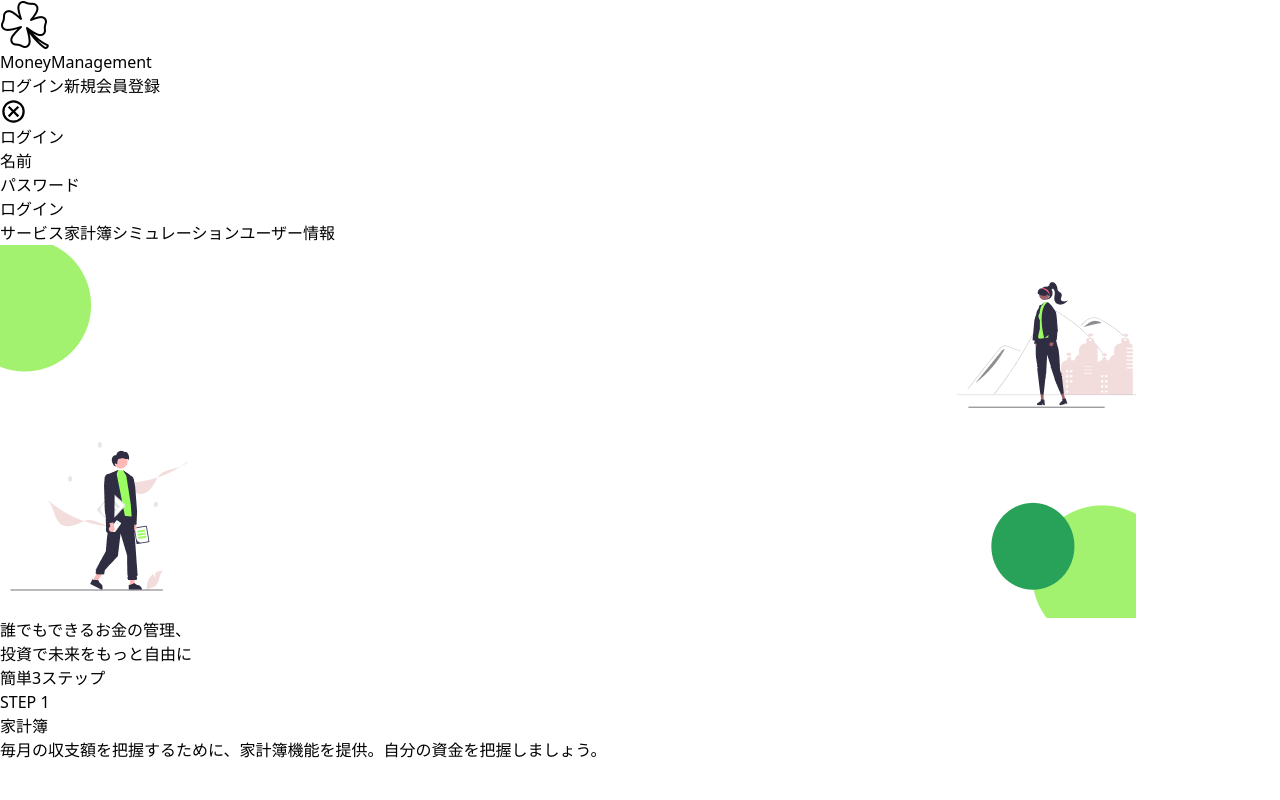
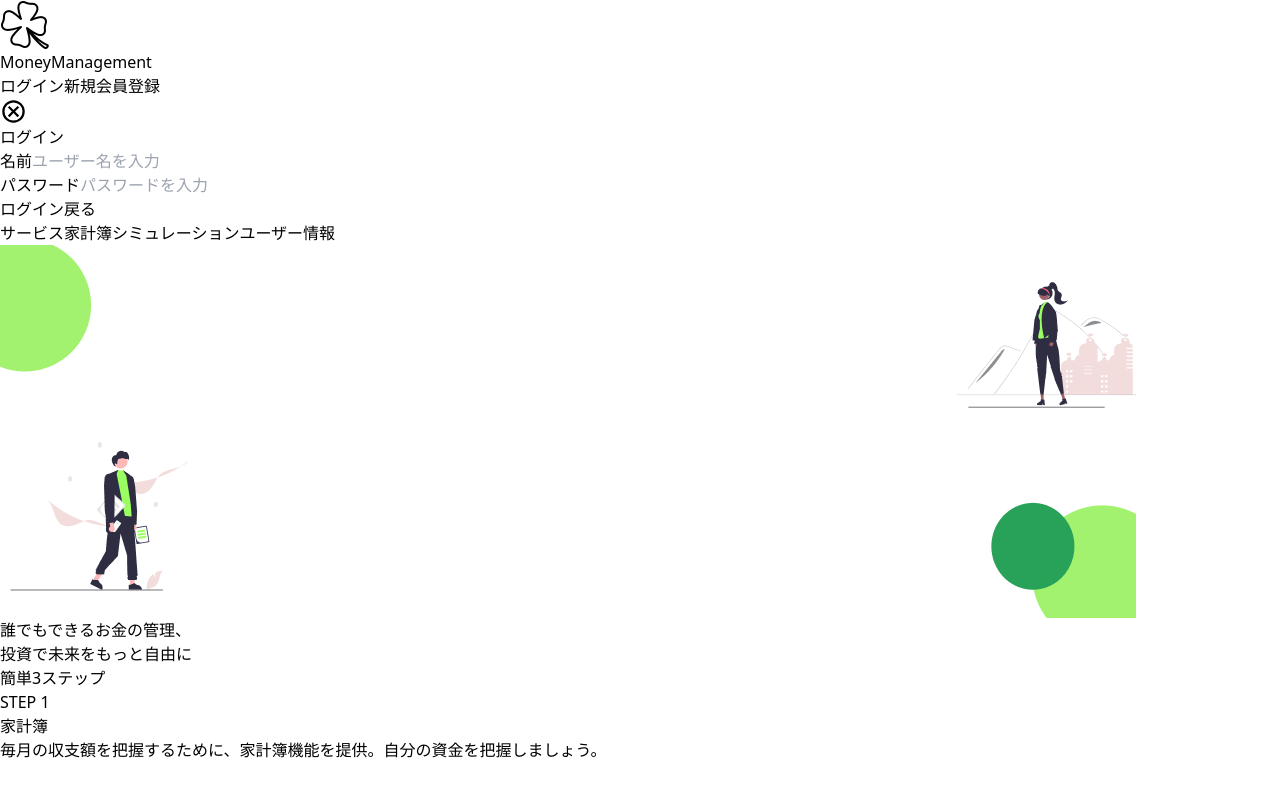
Before and after one commit to poppuko-n/MoneyManagement, a React (Vite) app in the folder my_react_app/: page /#/ in a window 1280 px wide. Both pictures are taken after a click on the button "ログイン". Shown: the top 800 px of the page. Built offline with nearby package versions, Linux system fonts and the light colour scheme.

Commit message:
登録とログイン画面のUIを修正

```diff
--- a/my_react_app/src/SignIn.jsx
+++ b/my_react_app/src/SignIn.jsx
@@ -1,52 +1,61 @@
 import { useState } from 'react';
-import UserApi from './lib/UserApi'
+import UserApi from './lib/UserApi';
 
 const SignIn = ({ onBack }) => {
   const [siginInUser, setSiginInUser] = useState({
     name: "",
     password: "",
-  })
+  });
 
   const handleSignIn = () => {
     UserApi.signUpUser(siginInUser).then(() => {
-      onBack()
-    })
+      onBack();
+    });
   };
 
-  return(
-  <div>
-    <h1 className="text-2xl font-bold mb-6 text-center">ログイン</h1>
+  return (
+    <div className="w-full">
+      <h1 className="text-2xl font-bold mb-6 text-center text-indigo-700">ログイン</h1>
 
-    <div>
-      <label className="block text-sm font-medium text-gray-700">名前</label>
+      <div className="mb-4">
+        <label className="block text-sm font-medium text-gray-700 mb-1">名前</label>
         <input
-        type="string"
-        className="mt-1 block w-full rounded-md border border-gray-300 shadow-sm focus:ring-indigo-500 focus:border-indigo-500 sm:text-sm"
+          type="text"
+          className="w-full px-3 py-2 border border-gray-300 rounded-md shadow-sm focus:outline-none focus:ring-indigo-500 focus:border-indigo-500 sm:text-sm"
           value={siginInUser.name}
           onChange={(e) => setSiginInUser({ ...siginInUser, name: e.target.value })}
+          placeholder="ユーザー名を入力"
         />
       </div>
 
-    <div>
-      <label className="block text-sm font-medium text-gray-700">パスワード</label>
+      <div className="mb-6">
+        <label className="block text-sm font-medium text-gray-700 mb-1">パスワード</label>
         <input
           type="password"
-        className="mt-1 block w-full rounded-md border border-gray-300 shadow-sm focus:ring-indigo-500 focus:border-indigo-500 sm:text-sm"
+          className="w-full px-3 py-2 border border-gray-300 rounded-md shadow-sm focus:outline-none focus:ring-indigo-500 focus:border-indigo-500 sm:text-sm"
           value={siginInUser.password}
           onChange={(e) => setSiginInUser({ ...siginInUser, password: e.target.value })}
+          placeholder="パスワードを入力"
         />
       </div>
 
-    <div className="mt-6 flex justify-end space-x-4">
+      <div className="flex justify-end space-x-4">
         <button
           onClick={handleSignIn}
-        className="bg-indigo-600 text-white px-4 py-2 rounded-md shadow hover:bg-indigo-700 focus:outline-none focus:ring-2 focus:ring-offset-2 focus:ring-indigo-500"
+          className="bg-indigo-600 hover:bg-indigo-700 text-white font-semibold py-2 px-4 rounded-md transition duration-200"
         >
           ログイン
         </button>
+        <button
+          onClick={onBack}
+          className="bg-gray-300 hover:bg-gray-400 text-gray-800 font-semibold py-2 px-4 rounded-md transition duration-200"
+        >
+          戻る
+        </button>
       </div>
+
     </div>
-  )
-}
+  );
+};
 
 export default SignIn;
--- a/my_react_app/src/SignUp.jsx
+++ b/my_react_app/src/SignUp.jsx
@@ -1,53 +1,61 @@
 import { useState } from 'react';
-import UserApi from './lib/UserApi'
+import UserApi from './lib/UserApi';
 
 const SignUp = ({ onBack }) => {
   const [createUser, setCreateUser] = useState({
     name: "",
     password: "",
     password_confirmation: null
-  })
+  });
 
   const handleCreate = () => {
     UserApi.createUser(createUser).then(() => {
-      onBack()
-    })
+      onBack();
+    });
   };
 
-  return(
-  <div>
-    <h1 className="text-2xl font-bold mb-6 text-center">会員登録</h1>
+  return (
+    <div className="w-full">
+      <h1 className="text-2xl font-bold mb-6 text-center text-indigo-700">会員登録</h1>
 
-    <div>
-      <label className="block text-sm font-medium text-gray-700">名前</label>
+      <div className="mb-4">
+        <label className="block text-sm font-medium text-gray-700 mb-1">名前</label>
         <input
-        type="string"
-        className="mt-1 block w-full rounded-md border border-gray-300 shadow-sm focus:ring-indigo-500 focus:border-indigo-500 sm:text-sm"
+          type="text"
+          className="w-full px-3 py-2 border border-gray-300 rounded-md shadow-sm focus:outline-none focus:ring-indigo-500 focus:border-indigo-500 sm:text-sm"
           value={createUser.name}
           onChange={(e) => setCreateUser({ ...createUser, name: e.target.value })}
+          placeholder="ユーザー名を入力"
         />
       </div>
 
-    <div>
-      <label className="block text-sm font-medium text-gray-700">パスワード</label>
+      <div className="mb-4">
+        <label className="block text-sm font-medium text-gray-700 mb-1">パスワード</label>
         <input
           type="password"
-        className="mt-1 block w-full rounded-md border border-gray-300 shadow-sm focus:ring-indigo-500 focus:border-indigo-500 sm:text-sm"
+          className="w-full px-3 py-2 border border-gray-300 rounded-md shadow-sm focus:outline-none focus:ring-indigo-500 focus:border-indigo-500 sm:text-sm"
           value={createUser.password}
           onChange={(e) => setCreateUser({ ...createUser, password: e.target.value })}
+          placeholder="パスワードを入力"
         />
       </div>
 
-    <div className="mt-6 flex justify-end space-x-4">
+      <div className="flex justify-end space-x-4">
         <button
           onClick={handleCreate}
-        className="bg-indigo-600 text-white px-4 py-2 rounded-md shadow hover:bg-indigo-700 focus:outline-none focus:ring-2 focus:ring-offset-2 focus:ring-indigo-500"
+          className="bg-indigo-600 hover:bg-indigo-700 text-white font-semibold py-2 px-4 rounded-md transition duration-200"
         >
           登録
         </button>
+        <button
+          onClick={onBack}
+          className="bg-gray-300 hover:bg-gray-400 text-gray-800 font-semibold py-2 px-4 rounded-md transition duration-200"
+        >
+          戻る
+        </button>
       </div>
     </div>
-  )
-}
+  );
+};
 
 export default SignUp;
```
Lines whose indentation alone changed are shown as unchanged.
